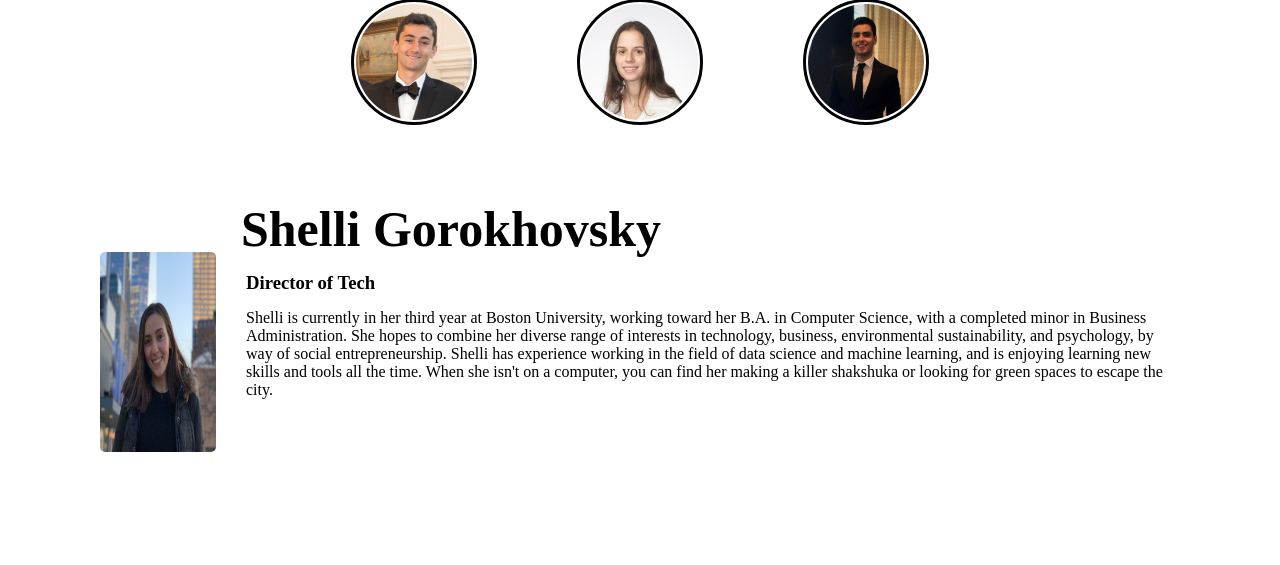
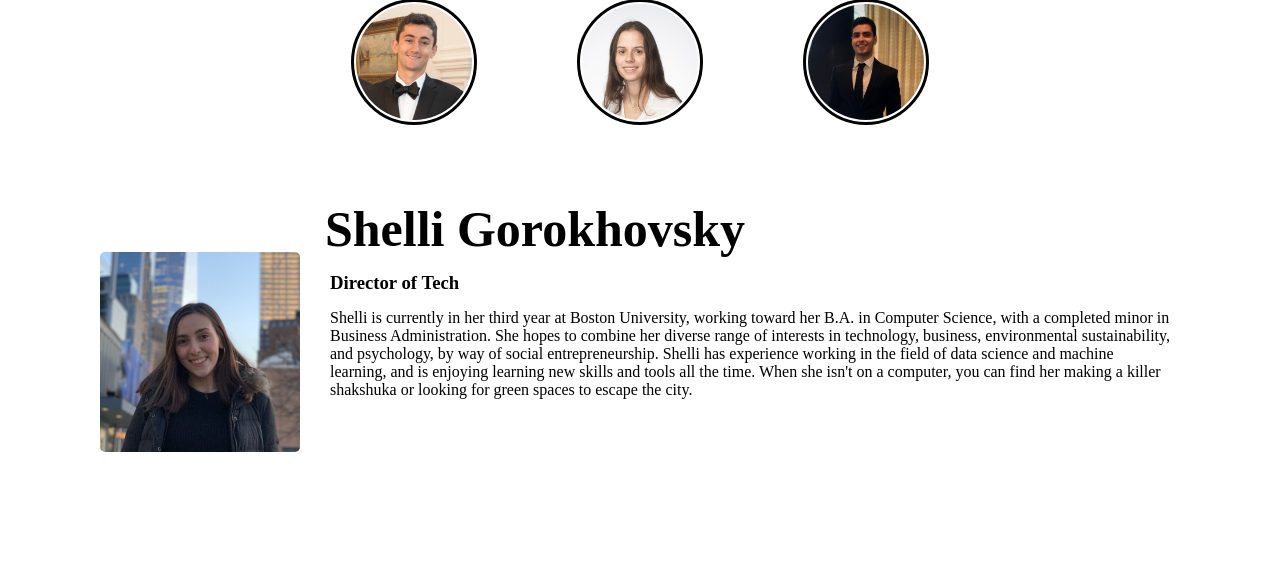
Before and after one commit to sgorok/butechtrack, a Flask app: page /theteam in a window 1280 px wide. Shown: the part 343-908 px from the top of the page. Run offline with Flask 2, Linux system fonts and the light colour scheme.

Commit message:
200x200 profile

```diff
--- a/static/teamstyle.css
+++ b/static/teamstyle.css
@@ -49,7 +49,7 @@ img{
 }
 
 .profile{
-    width: 200;
+    width: 200px;
     height: 200px;
     border-radius: 15px;
     padding:10px;
```
